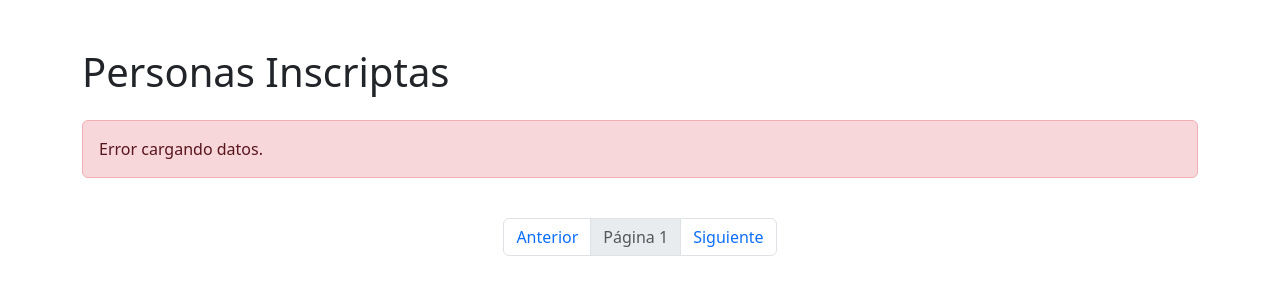
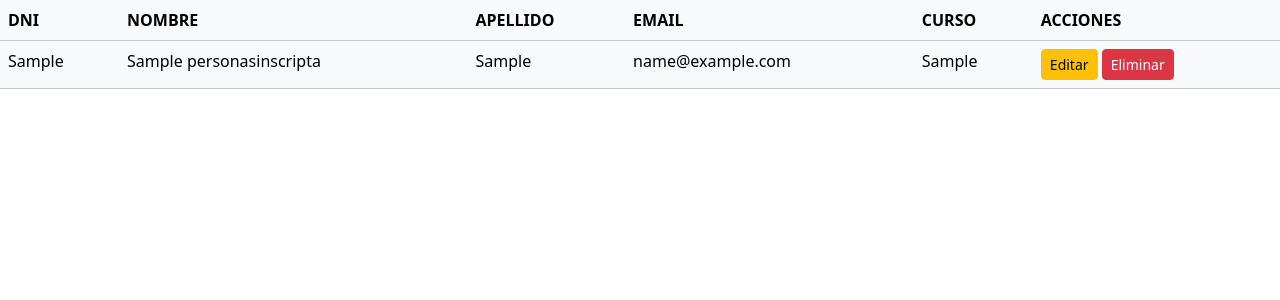
Before and after one commit to LucasOelschlager/integrador_programacion, a Flask app: page /administrar in a window 1280 px wide. Shown: the top 300 px of the page. Run offline with Flask 3, Linux system fonts and the light colour scheme; tables that the repository leaves empty or names only in its code hold one stand-in row (values such as "Sample post"); some libraries are stand-ins or nearby versions.

Commit message:
se credo crud.html y crud.js para asi poder editar y eliminar

```diff
--- a/src/app.py
+++ b/src/app.py
@@ -20,39 +20,26 @@ def home():
     return render_template('index.html')
 #-------ACA EMPIEZA LA CONEXION API+SQL-----------
 #HAY QUE CHEQUEAR ESTO
-@app.route('/administrar', methods=['GET'])
-def listar_inscriptos():
+
+@app.route('/crud')
+def crud():
+    return render_template('pages/crud.html')
+
+
+from flask import render_template
+
+@app.route('/administrar')
+def listar_inscriptosv3():
     try:
-        pagina = int(request.args.get('pagina', 1))
-        limite = int(request.args.get('limite', 5))
+        cursor = conexion.connection.cursor()
+        sql = "SELECT dni, nombre, apellido, email, curso FROM personasinscriptas ORDER BY nombre ASC"
+        cursor.execute(sql)
+        datos = cursor.fetchall()
+        print(datos)
+        return render_template('pages/crud.html', datos=datos)
+    except Exception as ex:
+        return f"Error: {str(ex)}"
 
-        offset = (pagina - 1) * limite
-
-        cursor = conexion.connection.cursor()
-        sql = """
-            SELECT dni, nombre, apellido, email, curso
-            FROM personainscripta
-            ORDER BY nombre ASC
-            LIMIT %s OFFSET %s
-        """
-        cursor.execute(sql, (limite, offset))
-        datos = cursor.fetchall()
-
-        personas = []
-        for fila in datos:
-            persona = {
-                'dni': fila[0],
-                'nombre': fila[1],
-                'apellido': fila[2],
-                'email': fila[3],
-                'curso': fila[4]
-            }
-            personas.append(persona)
-
-        return  render_template('administracion.html')
-
-    except Exception as ex:
-        return jsonify({'mensaje': 'Error interno', 'error': str(ex)}), 500
 @app.route('/administrar')
 def listar_inscriptosv2():
     try:
@@ -69,7 +56,7 @@ def listar_inscriptosv2():
                                 'curso':fila[4]
                                 }
             personas.append(personasinscriptas)
-            return jsonify({'Personas': personas, 'mensaje': "Listado de inscriptos."})
+        return jsonify({'Personas': personas, 'mensaje': "Listado de inscriptos."})
     except Exception as ex:
         return jsonify({'mensaje': "Error"})
 
@@ -108,43 +95,40 @@ def leer_inscripto(dni):
 @app.route('/administrar',methods=['POST'])
 def registrar_persona():
     data = request.json#capturo los datos
-    if (validar_dni(data['dni']) and validar_nombre(data['nombre']) and validar_apellido(data['apellido'])):
-        try:
+    #if(validar_dni(data['dni']) and validar_nombre(data['nombre']) and validar_apellido(data['apellido'])):
+    try:
             inscripto = leer_inscriptoBD(data['dni'])
             if inscripto != None:
                 return jsonify({'mensaje':"El dni ya existe,no se puede duplicar." }),400
             else:
                 cursor = conexion.connection.cursor()
-                sql = "INSERT INTO personainscripta (dni, nombre, apellido, email, curso) VALUES (%s,%s,%s,%s,%s)"
+                sql = "INSERT INTO personasinscriptas (dni, nombre, apellido, email, curso) VALUES (%s,%s,%s,%s,%s)"
                 dataInscripto= (data['dni'], data['nombre'], data['apellido'], data['email'], data['curso'])
                 cursor.execute(sql,dataInscripto)
                 conexion.connection.commit()#confirma la accion de insercion
                 return jsonify({'mensaje':"Persona Registrada"}),201
-        except Exception as ex:
+    except Exception as ex:
             return jsonify({'mensaje': "Error"}),500
-    return jsonify({'mensaje': "Parametros invalidos...",'error': str(ex)}),400
+
 
 @app.route('/administrar/<dni>',methods=['PUT'])
 def actualizar_inscripto(dni):
     data = request.json#capturo los datos
-    if (validar_dni(data['dni'])
-        and validar_nombre(data['nombre'])
-        and validar_apellido(data['apellido'])):
-        try:
+
+    try:
             inscripto = leer_inscriptoBD(dni)
             if inscripto != None:
                 dataInscripto = (data['nombre'], data['apellido'], data['email'], dni)
                 cursor = conexion.connection.cursor()
-                sql = """ UPDATE personainscripta SET nombre = %s, apellido = %s,email = %s WHERE dni = %s"""
+                sql = """ UPDATE personasinscriptas SET nombre = %s, apellido = %s,email = %s WHERE dni = %s"""
                 cursor.execute(sql,dataInscripto)
                 conexion.connection.commit()#confrima la actualizacion
                 return jsonify({'mensaje': "Persona actualizada."})
             else:
                 return jsonify({'mensaje':"Persona no ecnontrada."}),404
-        except Exception as ex:
+    except Exception as ex:
             return jsonify({'mensaje': "ERROR"}),500
-    else:
-        return jsonify({'mensaje': "Parametros invalidos...",'error': str(ex)}),400
+
 
 
 @app.route('/administrar/<dni>', methods=['DELETE'])
@@ -153,7 +137,7 @@ def eliminar_inscripto(dni):
         inscripto = leer_inscriptoBD(dni)
         if inscripto is not None:
             cursor = conexion.connection.cursor()
-            sql = "DELETE FROM personainscripta WHERE dni = %s"
+            sql = "DELETE FROM personasinscriptas WHERE dni = %s"
             cursor.execute(sql, (dni,))
             conexion.connection.commit()
             return jsonify({'mensaje': "Persona eliminada correctamente."}), 200
@@ -161,6 +145,8 @@ def eliminar_inscripto(dni):
             return jsonify({'mensaje': "Persona no encontrada."}), 404
     except Exception as ex:
         return jsonify({'mensaje': "Parametros invalidos...", 'error': str(ex)}), 500
+
+
 
 #-------ACA TERMINA LA CONEXION API+SQL-----------
 
--- /dev/null
+++ b/src/static/logic/crud.js
@@ -0,0 +1,68 @@
+let modal;
+
+document.addEventListener('DOMContentLoaded', () => {
+    modal = new bootstrap.Modal(document.getElementById('modalEditar'));
+});
+
+function abrirModalEditar(dni, nombre, apellido, email) {
+    document.getElementById('dni-edit').value = dni;
+    document.getElementById('nombre-edit').value = nombre;
+    document.getElementById('apellido-edit').value = apellido;
+    document.getElementById('email-edit').value = email;
+    modal.show();
+}
+
+function guardarCambios(event) {
+    event.preventDefault();
+
+    const dni = document.getElementById('dni-edit').value;
+    const nombre = document.getElementById('nombre-edit').value;
+    const apellido = document.getElementById('apellido-edit').value;
+    const email = document.getElementById('email-edit').value;
+
+    fetch(`/administrar/${dni}`, {
+        method: 'PUT',
+        headers: {
+            'Content-Type': 'application/json'
+        },
+        body: JSON.stringify({ nombre, apellido, email })
+    })
+    .then(res => res.json())
+    .then(data => {
+        alert(data.mensaje);
+
+        // Actualiza directamente la fila en la tabla
+        const fila = document.getElementById(`fila-${dni}`);
+        if (fila) {
+            fila.querySelector('.nombre').textContent = nombre;
+            fila.querySelector('.apellido').textContent = apellido;
+            fila.querySelector('.email').textContent = email;
+        }
+
+        modal.hide();
+    })
+    .catch(err => {
+        console.error("Error:", err);
+        alert("Ocurrió un error al actualizar.");
+    });
+}
+
+function eliminarInscripto(dni) {
+    if (confirm("¿Estás seguro de que querés eliminar este inscripto?")) {
+        fetch(`/administrar/${dni}`, {
+            method: 'DELETE'
+        })
+        .then(response => response.json())
+        .then(data => {
+            alert(data.mensaje);
+            if (data.mensaje.includes("eliminada")) {
+                const fila = document.getElementById(`fila-${dni}`);
+                if (fila) fila.remove();
+            }
+        })
+        .catch(error => {
+            console.error("Error al eliminar:", error);
+            alert("Ocurrió un error al eliminar.");
+        });
+    }
+}
--- a/src/templates/administracion.html
+++ /dev/null
@@ -1,90 +0,0 @@
-<!DOCTYPE html>
-<html lang="es">
-<head>
-    <meta charset="UTF-8" />
-    <title>Listado de Personas - Paginación</title>
-    <!-- Bootstrap CSS CDN -->
-    <link href="https://cdn.jsdelivr.net/npm/bootstrap@5.3.0/dist/css/bootstrap.min.css" rel="stylesheet" />
-</head>
-<body>
-    <div class="container my-5">
-    <h1 class="mb-4">Personas Inscriptas</h1>
-
-    <div id="personas" class="list-group mb-4"></div>
-
-    <nav aria-label="Paginación">
-        <ul class="pagination justify-content-center">
-        <li class="page-item" id="btnAnterior">
-            <button class="page-link">Anterior</button>
-        </li>
-        <li class="page-item disabled" id="paginaActual">
-            <span class="page-link">Página 1</span>
-        </li>
-        <li class="page-item" id="btnSiguiente">
-            <button class="page-link">Siguiente</button>
-            </li>
-        </ul>
-    </nav>
-    </div>
-
-<!-- Bootstrap JS Bundle (incluye Popper) -->
-    <script src="https://cdn.jsdelivr.net/npm/bootstrap@5.3.0/dist/js/bootstrap.bundle.min.js"></script>
-
-<script>
-    let pagina = 1;
-    const limite = 5;
-
-    const btnAnterior = document.getElementById('btnAnterior');
-    const btnSiguiente = document.getElementById('btnSiguiente');
-    const paginaActual = document.getElementById('paginaActual');
-    const contenedor = document.getElementById('personas');
-
-    function cargarPagina() {
-        fetch(`/administrar?pagina=${pagina}&limite=${limite}`)
-        .then(response => response.json())
-        .then(data => {
-            contenedor.innerHTML = '';
-
-        if (data.personas.length === 0) {
-            contenedor.innerHTML = `<div class="alert alert-info">No hay más resultados.</div>`;
-            btnSiguiente.classList.add('disabled');
-            return;
-        }
-
-        data.personas.forEach(p => {
-            const item = document.createElement('div');
-            item.classList.add('list-group-item');
-            item.innerHTML = `<strong>${p.nombre} ${p.apellido}</strong> - DNI: ${p.dni} <br> Curso: ${p.curso}`;
-            contenedor.appendChild(item);
-        });
-
-          // Actualizar número de página
-        paginaActual.querySelector('span').textContent = `Página ${pagina}`;
-
-          // Habilitar o deshabilitar botones según página
-        btnAnterior.classList.toggle('disabled', pagina === 1);
-          btnSiguiente.classList.remove('disabled'); // no sabemos total, lo habilitamos siempre aquí
-        })
-        .catch(error => {
-        contenedor.innerHTML = `<div class="alert alert-danger">Error cargando datos.</div>`;
-        console.error('Error:', error);
-        });
-    }
-
-    btnAnterior.addEventListener('click', () => {
-    if (pagina > 1) {
-        pagina--;
-        cargarPagina();
-      }
-    });
-
-    btnSiguiente.addEventListener('click', () => {
-    pagina++;
-    cargarPagina();
-    });
-
-    // Cargar primera página al inicio
-    cargarPagina();
-</script>
-</body>
-</html>
--- /dev/null
+++ b/src/templates/pages/crud.html
@@ -0,0 +1,76 @@
+<!DOCTYPE html>
+<html lang="en">
+<head>
+    <meta charset="UTF-8">
+    <meta name="viewport" content="width=device-width, initial-scale=1.0">
+    <link href="https://cdn.jsdelivr.net/npm/bootstrap@5.3.6/dist/css/bootstrap.min.css" rel="stylesheet"
+    integrity="sha384-4Q6Gf2aSP4eDXB8Miphtr37CMZZQ5oXLH2yaXMJ2w8e2ZtHTl7GptT4jmndRuHDT" crossorigin="anonymous" />
+    <script src="https://cdn.jsdelivr.net/npm/bootstrap@5.3.0/dist/js/bootstrap.bundle.min.js"></script>
+    <title>Document</title>
+</head>
+<body>
+    <table class="table table-light">
+        <thead class="thead-light">
+            <tr>
+                <th>DNI</th>
+                <th>NOMBRE</th>
+                <th>APELLIDO</th>
+                <th>EMAIL</th>
+                <th>CURSO</th>
+                <th>ACCIONES</th>
+            </tr>
+        </thead>
+        <tbody>
+    {% for inscripto in datos %}
+    <tr id="fila-{{ inscripto[0] }}">
+        <td class="dni">{{ inscripto[0] }}</td>
+        <td class="nombre">{{ inscripto[1] }}</td>
+        <td class="apellido">{{ inscripto[2] }}</td>
+        <td class="email">{{ inscripto[3] }}</td>
+        <td class="curso">{{ inscripto[4] }}</td>
+        <td>
+            <button class="btn btn-warning btn-sm"
+                onclick="abrirModalEditar('{{ inscripto[0] }}', '{{ inscripto[1] }}', '{{ inscripto[2] }}', '{{ inscripto[3] }}')">
+                Editar
+            </button>
+            <button class="btn btn-danger btn-sm" onclick="eliminarInscripto('{{ inscripto[0] }}')">Eliminar</button>
+        </td>
+    </tr>
+    {% endfor %}
+</tbody>
+<!-- Modal de Edición -->
+<div class="modal fade" id="modalEditar" tabindex="-1" aria-labelledby="modalEditarLabel" aria-hidden="true">
+<div class="modal-dialog">
+    <div class="modal-content">
+    <form onsubmit="guardarCambios(event)">
+        <div class="modal-header">
+        <h5 class="modal-title" id="modalEditarLabel">Editar Inscripto</h5>
+        <button type="button" class="btn-close" data-bs-dismiss="modal" aria-label="Cerrar"></button>
+        </div>
+        <div class="modal-body">
+        <input type="hidden" id="dni-edit">
+        <div class="mb-3">
+            <label for="nombre-edit" class="form-label">Nombre</label>
+            <input type="text" class="form-control" id="nombre-edit" required>
+        </div>
+        <div class="mb-3">
+            <label for="apellido-edit" class="form-label">Apellido</label>
+            <input type="text" class="form-control" id="apellido-edit" required>
+        </div>
+        <div class="mb-3">
+            <label for="email-edit" class="form-label">Email</label>
+            <input type="email" class="form-control" id="email-edit" required>
+        </div>
+        </div>
+        <div class="modal-footer">
+        <button type="button" class="btn btn-secondary" data-bs-dismiss="modal">Cancelar</button>
+        <button type="submit" class="btn btn-primary">Guardar Cambios</button>
+        </div>
+    </form>
+    </div>
+</div>
+</div>
+    </table>
+    <script src="{{ url_for('static', filename='logic/crud.js')}}"></script>
+</body>
+</html>
--- a/src/templates/pages/cursosPages/blog.html
+++ b/src/templates/pages/cursosPages/blog.html
@@ -3,7 +3,7 @@
 <head>
     <meta charset="UTF-8">
     <meta name="viewport" content="width=device-width, initial-scale=1.0">
-     <link rel="stylesheet" href="/style/blog.css" />
+    <link rel="stylesheet" href="/style/blog.css" />
     <title>Document</title>
 </head>
 <body>
--- a/src/validaciones.py
+++ b/src/validaciones.py
@@ -1,7 +1,7 @@
 #validar el dni,si es numerico
 
-def validar_dni(dni: int )-> bool:
-    return (dni.isnumeric())
+'''def validar_dni(dni: int )-> bool:
+    return isinstance(dni, int) and dni > 0
 
 #valida el nombre(si es texto sin espacios en blanco de entre 1 y 30 caracteres)
 
@@ -10,4 +10,4 @@ def validar_nombre(nombre: str)->bool:
     return (len(nombre)> 0 and len(nombre)<=30)
 def validar_apellido(apellido: str)-> bool:
     apellido = apellido.strip()
-    return (len(apellido)> 0 and len(nombre)<=30)
+    return (len(apellido)> 0 and len(nombre)<=30)'''
```
Also changed, not shown: src/templates/index.html (+0 -72 lines).
